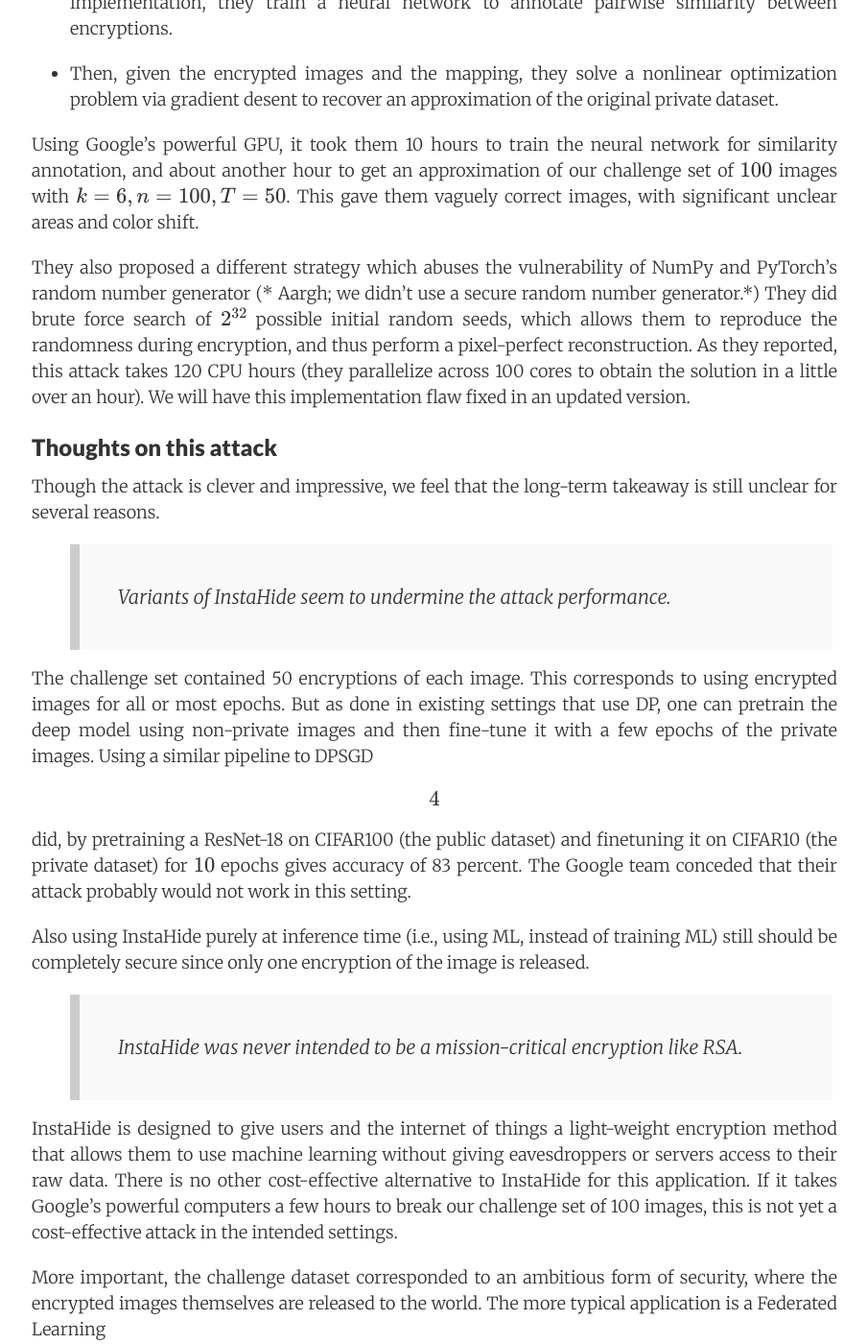
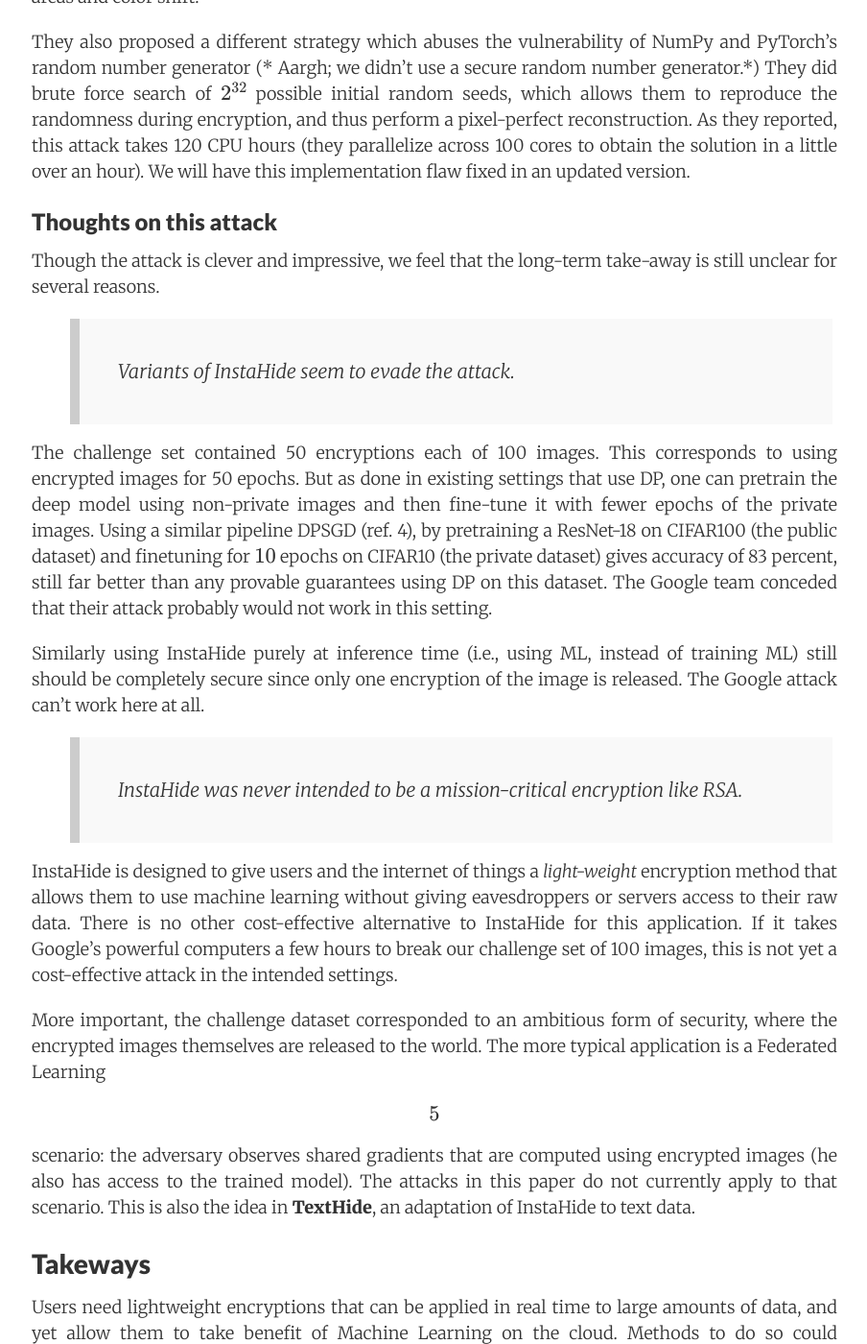
Before and after one commit to offconvex/offconvex.github.io, a Jekyll site: the page built from _posts/2020-11-11-instahide.md, in a window 1280 px wide and 1400 px high, scrolled down 5306 px. Shown: the whole window at 96% size, without its empty margins (187-1091 px from the left). Built offline with Jekyll 4.4.1, drawn with Linux system fonts in a browser that asks for light colours; nearby versions of some CDN libraries; formulas are drawn with MathJax 3; comment, search, counter and statistics services are not loaded; some of the changed text lies outside the part shown.

Commit message:
Update 2020-11-11-instahide.md

```diff
--- a/_posts/2020-11-11-instahide.md
+++ b/_posts/2020-11-11-instahide.md
@@ -8,11 +8,11 @@
 
 Today's online world and the emerging internet of things is built around a Faustian bargain:  consumers (and their internet of things) hand over their data, and in return get customization of the world to their needs.  Is this exchange of privacy for convenience inherent? At first sight one sees no way around because, of course, to allow machine learning on our data we have to hand our data over to the training algorithm.
 
-Similar issues arise in settings other than consumer devices. For instance, hospitals may wish to pool together their patient data to train a large deep model. But privacy laws such as HIPAA forbid them from sharing the data itself, so somehow they have to train a deep net on their data without revealing their data. Frameworks such as Federated Learning have been proposed for this but it is known that sharing gradients in that environment leaks a lot of information about the data ([7]).
+Similar issues arise in settings other than consumer devices. For instance, hospitals may wish to pool together their patient data to train a large deep model. But privacy laws such as HIPAA forbid them from sharing the data itself, so somehow they have to train a deep net on their data without revealing their data. Frameworks such as Federated Learning have been proposed for this but it is known that sharing gradients in that environment leaks a lot of information about the data (ref 7).
 
 Methods to achieve some of the above  so could completely change the privacy/utility tradeoffs implicit in today's organization of the online world.
 
-This blog post discusses the current set of solutions,  how they don't quite suffice for above questions, and the story of a new solution, InstaHide [1], that we proposed.
+This blog post discusses the current set of solutions,  how they don't quite suffice for above questions, and the story of a new solution, InstaHide (ref 1), that we proposed, and takeaways from a recent attack on it by a Google team.
 
 ## Existing solutions in Cryptography
 
@@ -61,7 +61,7 @@
 
 ### How InstaHide encryption works
 
-Here are some details. InstaHide  belongs to the class of subset-sum type encryptions, and was inspired by a data augmentation technique called Mixup[2]. It views images as vectors of pixel values. With vectors you can take linear combinations. The figure below shows the result of a typical MixUp: adding  0.6 times the bird image  with 0.4 times the airplane image. The image labels can also be treated as one-hot vectors, and they are mixed using the same coefficients in front of the image samples.
+Here are some details. InstaHide  belongs to the class of subset-sum type encryptions, and was inspired by a data augmentation technique called Mixup [2]. It views images as vectors of pixel values. With vectors you can take linear combinations. The figure below shows the result of a typical MixUp: adding  0.6 times the bird image  with 0.4 times the airplane image. The image labels can also be treated as one-hot vectors, and they are mixed using the same coefficients in front of the image samples.
 
 <p style="text-align:center;">
 <img src="/assets/mixup.png" width="60%" />
@@ -113,17 +113,17 @@
 
 ### Thoughts on this attack
 
-Though the attack is clever and impressive, we feel that the long-term takeaway is still unclear for several reasons.
+Though the attack is clever and impressive, we feel that the long-term take-away is still unclear for several reasons.
 
-> Variants of InstaHide seem to undermine the attack performance.
+> Variants of InstaHide seem to evade the attack.
 
-The challenge set contained 50 encryptions of each image. This corresponds to using encrypted images for all or most epochs. But as done in existing settings that use DP, one can pretrain the deep model using non-private images and then fine-tune it with a few epochs of the private images. Using a similar pipeline to DPSGD[4] did, by pretraining a ResNet-18 on CIFAR100 (the public dataset) and finetuning it on CIFAR10 (the private dataset) for $10$ epochs gives accuracy of 83 percent. The Google team conceded that their attack probably would not work in this setting.
+The challenge set contained 50 encryptions each of 100 images. This corresponds to using encrypted images for 50 epochs. But as done in existing settings that use DP, one can pretrain the deep model using non-private images and then fine-tune it with fewer epochs of the private images. Using a similar pipeline DPSGD (ref. 4), by pretraining a ResNet-18 on CIFAR100 (the public dataset) and finetuning  for $10$ epochs on CIFAR10 (the private dataset)  gives accuracy of 83 percent, still far better than any provable guarantees using DP on this dataset. The Google team conceded that their attack probably would not work in this setting.
 
-Also using InstaHide purely at inference time (i.e., using ML, instead of training ML) still should be completely secure since only one encryption of the image is released.
+Similarly using InstaHide purely at inference time (i.e., using ML, instead of training ML) still should be completely secure since only one encryption of the image is released. The Google attack can't work here at all.
 
 > InstaHide was never intended to be a mission-critical encryption like RSA.
 
-InstaHide is designed to give users and the internet of things a light-weight encryption method that allows them to use machine learning without giving eavesdroppers or servers access to their raw data. There is no other cost-effective alternative to InstaHide for this application. If it takes Google's powerful computers a few hours  to break our challenge set of 100 images, this is not yet a cost-effective attack  in the intended settings.
+InstaHide is designed to give users and the internet of things a *light-weight* encryption method that allows them to use machine learning without giving eavesdroppers or servers access to their raw data. There is no other cost-effective alternative to InstaHide for this application. If it takes Google's powerful computers a few hours  to break our challenge set of 100 images, this is not yet a cost-effective attack  in the intended settings.
 
 More important, the challenge dataset corresponded to an ambitious form of security, where the encrypted images themselves are released to the world. The more typical application is a Federated Learning[5] scenario: the adversary observes shared gradients that are computed using encrypted images (he also has access to the trained model). The attacks in this paper do not currently apply to that scenario. This is also the idea in **TextHide**, an adaptation of InstaHide to text data.
 
@@ -148,4 +148,4 @@
 
 [6] [**A method for obtaining digital signatures and public-key cryptosystems**](https://people.csail.mit.edu/rivest/Rsapaper.pdf), *R.L. Rivest, A. Shamir, and L. Adleman*, Communications of the ACM 1978
 
-[7] [** Deep leakage from gradients**](https://arxiv.org/abs/1906.08935), *Ligeng Zhu, Zhijian Liu, and Song Han.* Neurips19.
+[7] [**Deep leakage from gradients**](https://arxiv.org/abs/1906.08935), *Ligeng Zhu, Zhijian Liu, and Song Han.* Neurips19.
```
Also changed, not shown: other parts of _posts/2020-11-11-instahide.md (+1 -1 lines).
